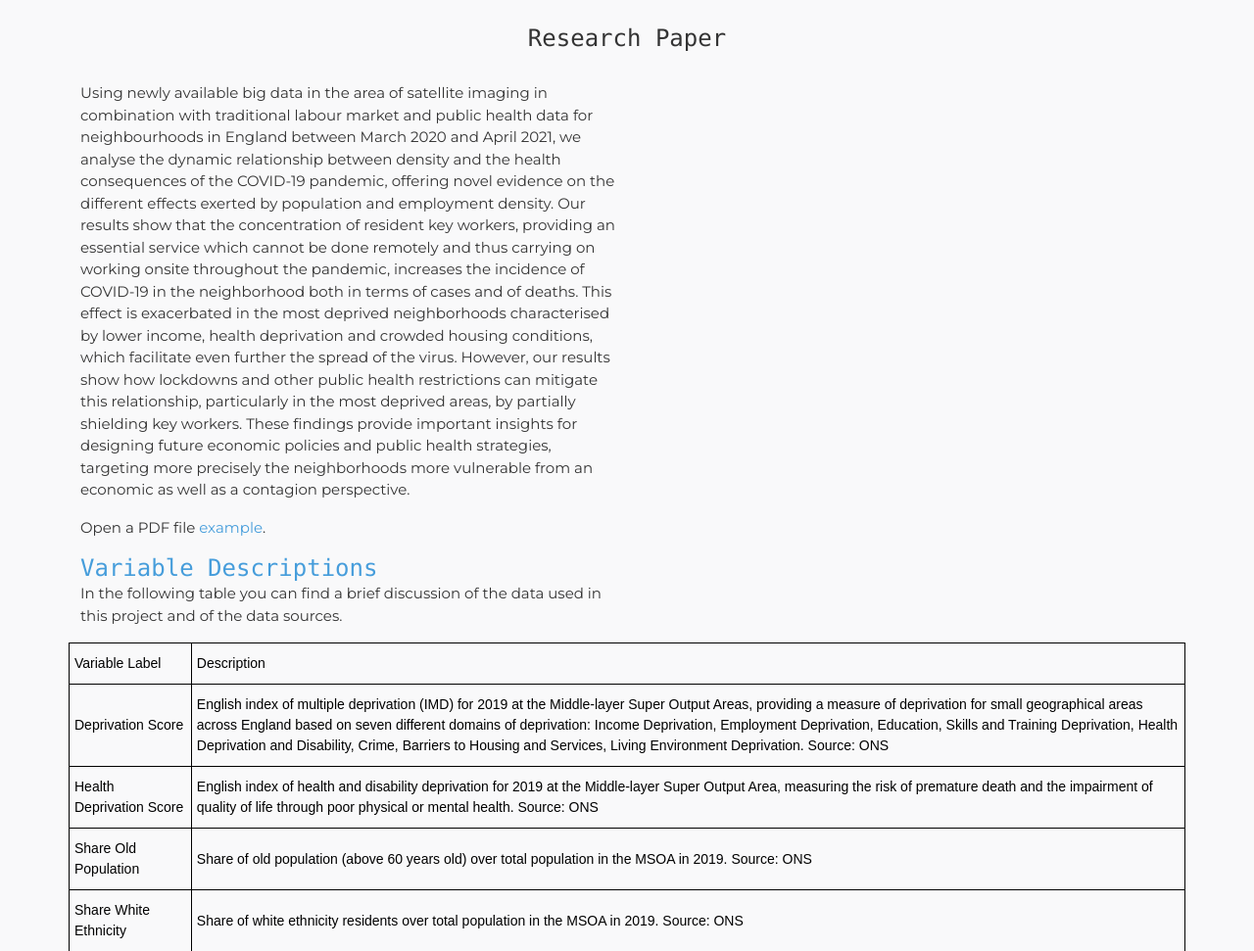
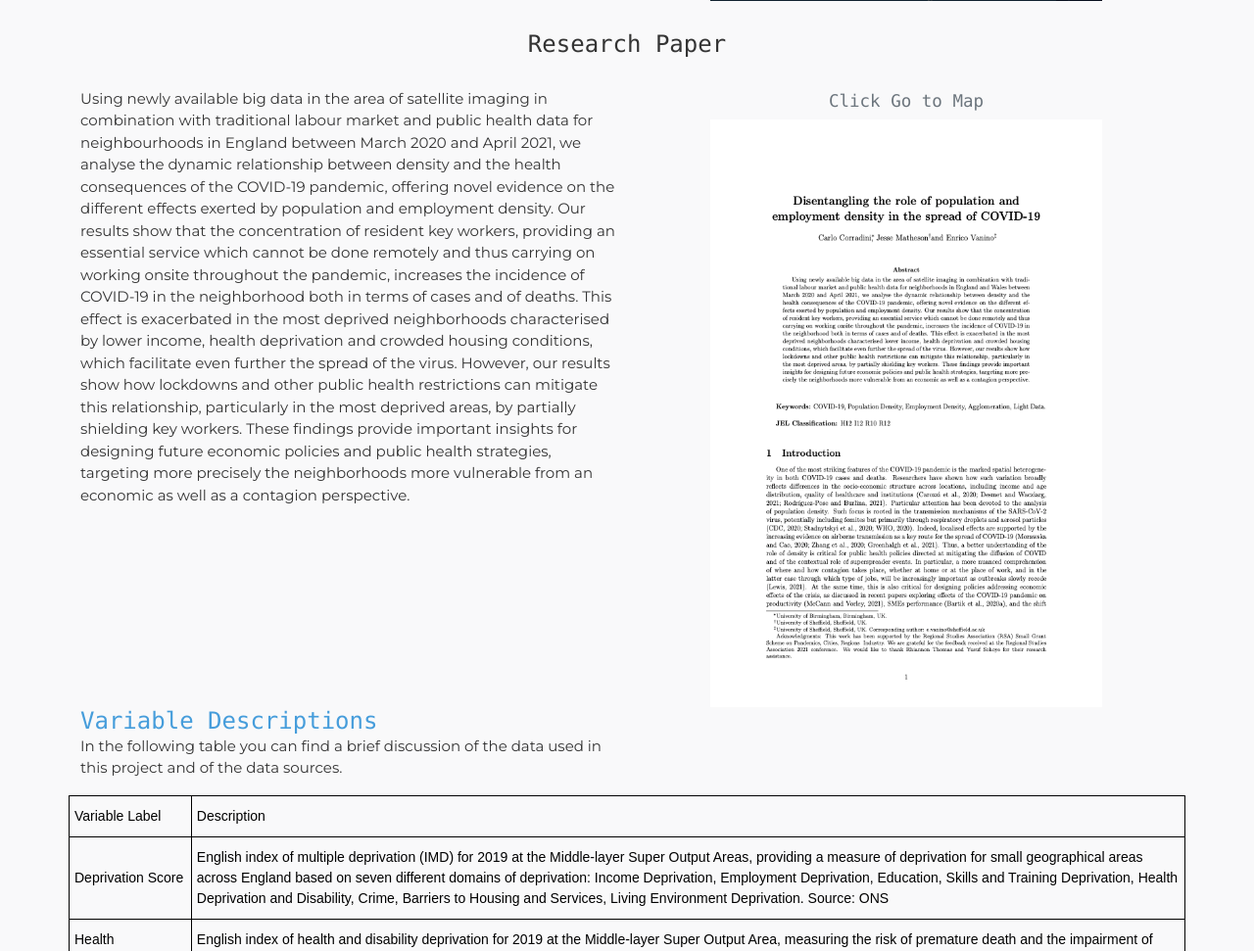
Before and after one commit to Quotennial/sheffield_mapping_frontend, a PHP site: page / in a window 1280 px wide. Shown: the part 2706-3677 px from the top of the page at 98% size. Run offline with PHP 8.4, Linux system fonts and the light colour scheme.

Commit message:
update image and paper

```diff
--- a/index.php
+++ b/index.php
@@ -174,18 +174,18 @@
           <div class="col-lg-6 pt-4 pt-lg-0 content">
             <div class="text-center">
               <h3 class="h5">
-                <small class="text-muted">Click Go to Map</small>
+                <small class="text-muted">Click to Compare Cases</small>
               </h3>
               <!-- <p class="text-center text-secondary mt-0">Click Go to Map</p> -->
-              <a target=”_blank” href="Static_Covid_Map_Dual.html"><img class="img-rounded" src="assets/img/placehodlermapimage.png" style="height:400;width: 400px;"></a>
+              <a target=”_blank” href="Static_Covid_Map_Cases.html"><img class="img-rounded" src="assets/img/placehodlermapimage.png" style="height:400;width: 400px;"></a>
             </div>
 
             <div class="text-center">
               <h3 class="h5">
-                <small class="text-muted">Click Go to Map</small>
+                <small class="text-muted">Click to Compare Deaths</small>
               </h3>
               <!-- <p class="text-center text-secondary mt-0">Click Go to Map</p> -->
-              <a target=”_blank” href="Static_Covid_Map_Dual.html"><img class="img-rounded" src="assets/img/placehodlermapimage.png" style="height:400;width: 400px;"></a>
+              <a target=”_blank” href="Static_Covid_Map_Deaths.html"><img class="img-rounded" src="assets/img/static_deaths_screenshot.png" style="height:400;width: 400px;"></a>
             </div>
 
           </div>
@@ -193,7 +193,8 @@
       </div>
     </section><!-- End STATIC VIZ DUAL Section -->
 
-    <section id="about" class="services section-bg">
+        <!-- ======= RESEARCH PAPER ======= -->
+        <section id="about" class="services section-bg">
       <div class="container">
         <div class="section-title">
           <h4>Research Paper</h4>
@@ -201,13 +202,22 @@
         <div class="row">
           <div class="col-lg-6">
             <p>
-              Using newly available big data in the area of satellite imaging in combination with traditional labour market and public health data for neighbourhoods in England between March 2020 and April 2021, we analyse the dynamic relationship between density and the health consequences of the COVID-19 pandemic, offering novel evidence on the different effects exerted by population and employment density. Our results show that the concentration of resident key workers, providing an essential service which cannot be done remotely and thus carrying on working onsite throughout the pandemic, increases the incidence of COVID-19 in the neighborhood both in terms of cases and of deaths. This effect is exacerbated in the most deprived neighborhoods characterised by lower income, health deprivation and crowded housing conditions, which facilitate even further the spread of the virus. However, our results show how lockdowns and other public health restrictions can mitigate this relationship, particularly in the most deprived areas, by partially shielding key workers. These findings provide important insights for designing future economic policies and public health strategies, targeting more precisely the neighborhoods more vulnerable from an economic as well as a contagion perspective.
-            </p>
-            <p>Open a PDF file <a href="assets/COVID_Density_Project.pdf">example</a>.</p>
+            Using newly available big data in the area of satellite imaging in combination with traditional labour market and public health data for neighbourhoods in England between March 2020 and April 2021, we analyse the dynamic relationship between density and the health consequences of the COVID-19 pandemic, offering novel evidence on the different effects exerted by population and employment density. Our results show that the concentration of resident key workers, providing an essential service which cannot be done remotely and thus carrying on working onsite throughout the pandemic, increases the incidence of COVID-19 in the neighborhood both in terms of cases and of deaths. This effect is exacerbated in the most deprived neighborhoods characterised by lower income, health deprivation and crowded housing conditions, which facilitate even further the spread of the virus. However, our results show how lockdowns and other public health restrictions can mitigate this relationship, particularly in the most deprived areas, by partially shielding key workers. These findings provide important insights for designing future economic policies and public health strategies, targeting more precisely the neighborhoods more vulnerable from an economic as well as a contagion perspective.
+              </p>
+          </div>
+          <div class="col-lg-6 pt-4 pt-lg-0 content">
+            <div class="text-center">
+              <h3 class="h5">
+                <small class="text-muted">Click Go to Map</small>
+              </h3>
+              <!-- <p class="text-center text-secondary mt-0">Click Go to Map</p> -->
+              <a target=”_blank” href="assets/COVID_Density_Project.pdf"><img class="img-rounded" src="assets/img/paper_screenshot.png" style="height: 600px;width: 400px;"></a>
+            </div>
           </div>
         </div>
+
       </div>
-    </section><!-- End Viz alt Section -->
+    </section><!-- End RESEARCH PAPER SECTION -->
 
 
     <!-- ======= Portfolio Section ======= -->
```
Also changed, not shown: assets/img/paper_screenshot.png (added), assets/img/static_deaths_screenshot.png (added).
